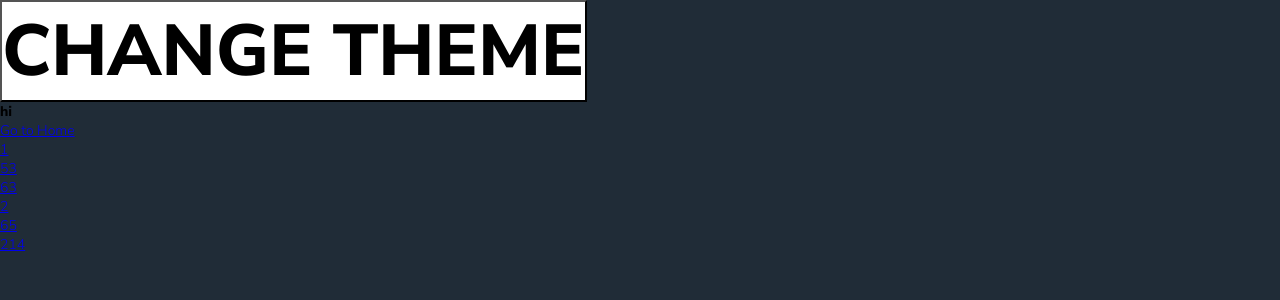
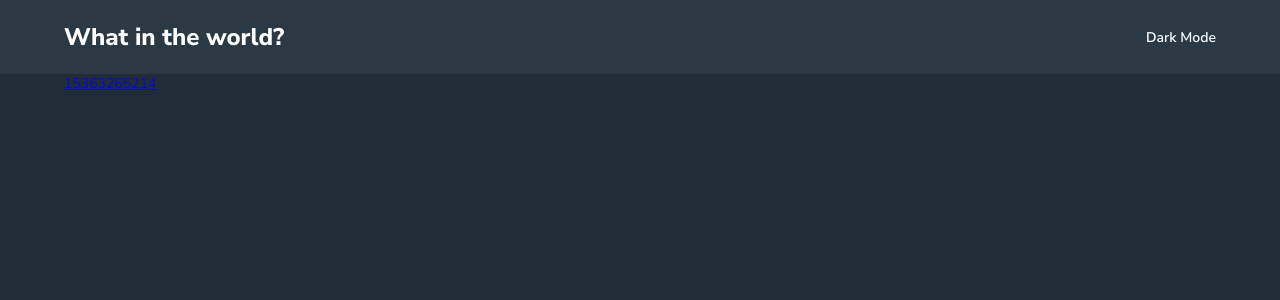
Before and after one commit to JaroslawChaykin/new_era.countries, a Vue app: page /details/1 in a window 1280 px wide. Shown: the top 300 px of the page. Built offline with nearby package versions, Linux system fonts and the light colour scheme.

Commit message:
created header

```diff
--- a/src/App.vue
+++ b/src/App.vue
@@ -1,18 +1,17 @@
 <template>
-  <section class="main"
-           :class="theme">
-    <button @click="toggleTheme">Change theme</button>
-    <h1>hi</h1>
-    <nav>
-      <router-link to="/">Go to Home</router-link>
-    </nav>
-    <router-view/>
+  <section class="main" :class="theme">
+    <the-header/>
+    <div class="container">
+      <router-view/>
+    </div>
   </section>
 </template>
 
 <script>
+import TheHeader from '@/components/TheHeader';
 export default {
   name: 'App',
+  components: {TheHeader},
   data() {
     return {
       theme: 'dark'
@@ -20,7 +19,7 @@ export default {
   },
   methods: {
     toggleTheme() {
-      this.theme = this.theme === 'dark' ? 'white' : 'dark';
+      this.theme = this.theme === 'dark' ? 'light' : 'dark';
     }
   }
 };
@@ -36,14 +35,11 @@ export default {
   max-height: 100%;
   background: var(--main-color);
 }
-
-button {
-  font-size: 72px;
-  text-transform: uppercase;
-  font-weight: 800;
-  background: var(--main-text-color);
+.container {
+  width: 90%;
+  display: flex;
+  margin: 0 auto;
 }
-
 * {
   margin: 0;
   padding: 0;
--- a/src/assets/colors.css
+++ b/src/assets/colors.css
@@ -4,7 +4,7 @@
     --main-text-color: hsl(0, 0%, 100%);
     --input-color: hsl(209, 23%, 22%)
 }
-.main.white {
+.main.light {
     --main-color: hsl(0, 0%, 100%);
     --accent-color: hsl(0, 0%, 100%);
     --main-text-color: hsl(200, 15%, 8%);
--- /dev/null
+++ b/src/components/TheHeader.vue
@@ -0,0 +1,41 @@
+<template>
+  <header>
+    <div class="container">
+      <div class="title">What in the world?</div>
+      <button class="dark-mode">
+        Dark Mode
+      </button>
+    </div>
+  </header>
+</template>
+
+<script>
+export default {
+  name: 'TheHeader'
+};
+</script>
+
+<style scoped>
+header {
+  background: var(--accent-color);
+  color: var(--main-text-color);
+  padding: 25px 0;
+}
+header .container {
+  display: flex;
+  justify-content: space-between;
+  align-items: center;
+}
+.title {
+  font-size: 24px;
+  font-weight: 800;
+  line-height: 1;
+}
+.dark-mode {
+  background: none;
+  border: none;
+  color: var(--main-text-color);
+  font-weight: 600;
+  cursor: pointer;
+}
+</style>
--- a/src/pages/NotFound.vue
+++ b/src/pages/NotFound.vue
@@ -1,5 +1,7 @@
 <template>
-  Not found
+  <div class="error">
+    <h1>Not found</h1>
+  </div>
 </template>
 
 <script>
@@ -9,5 +11,15 @@ export default {
 </script>
 
 <style scoped>
-
+.error {
+  width: 100%;
+  height: calc(100vh - 74px);
+  display: flex;
+  justify-content: center;
+  align-items: center;
+}
+h1 {
+  color: var(--main-text-color);
+  font-size: 72px;
+}
 </style>
```
